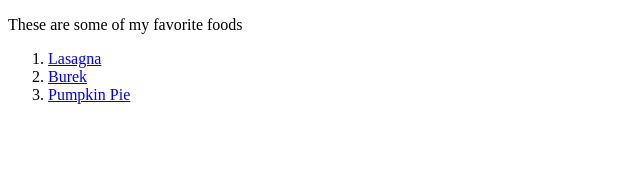
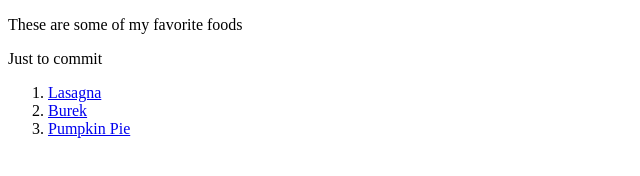
Before and after one commit to andypllana/odin-recipies, a plain HTML site: page index.html in a window 1280 px wide. Shown: the whole page, without its empty margins (0-640 px from the left). Drawn offline with Linux system fonts and the light colour scheme.

Commit message:
commit index.html

```diff
--- a/index.html
+++ b/index.html
@@ -6,6 +6,7 @@
     </head>
     <body>
         <p>These are some of my favorite foods</p>
+        <p>Just to commit</p>
         <ol>
             <li>
                 <a href="./recipes/lasagna.html">Lasagna</a>
```
